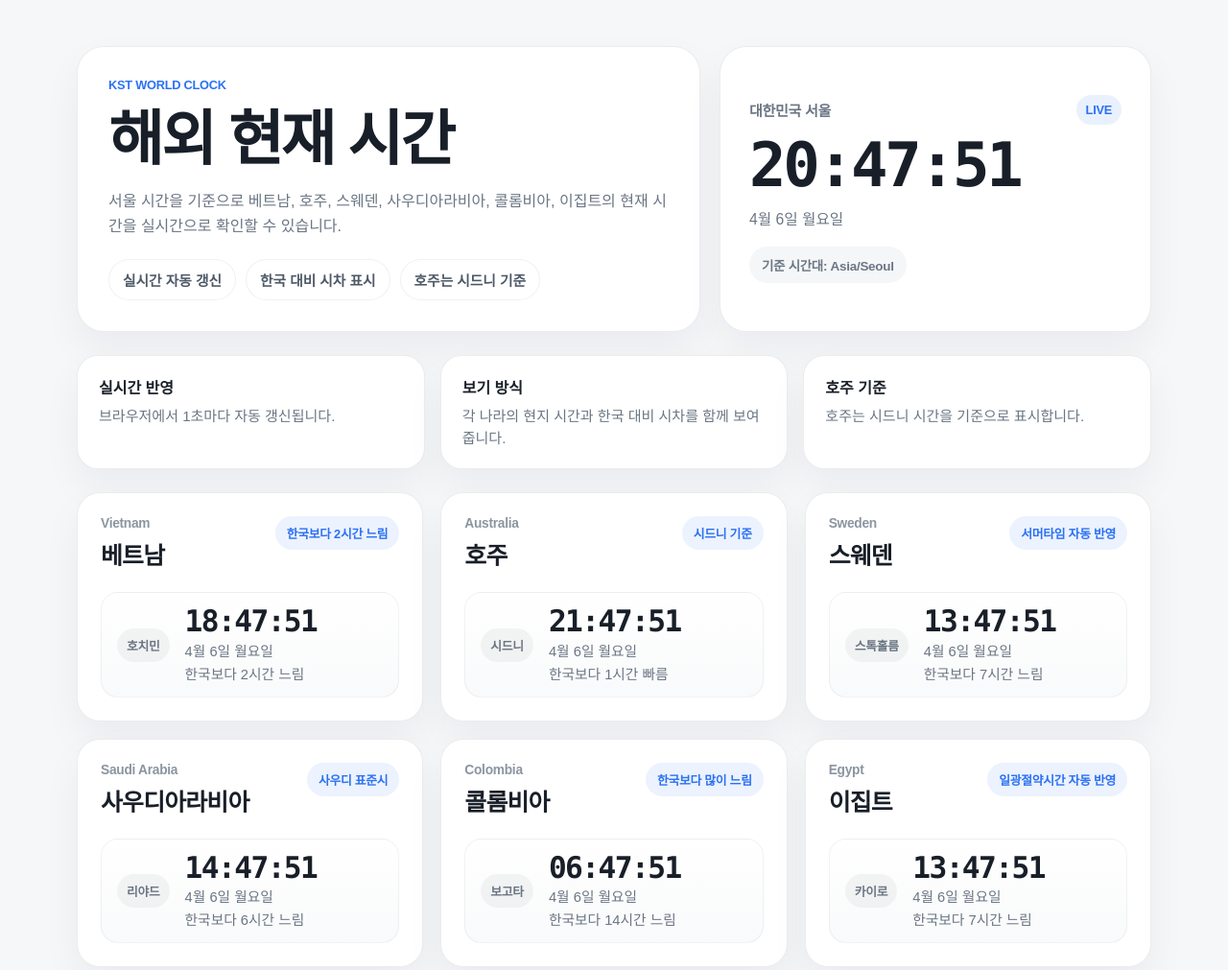
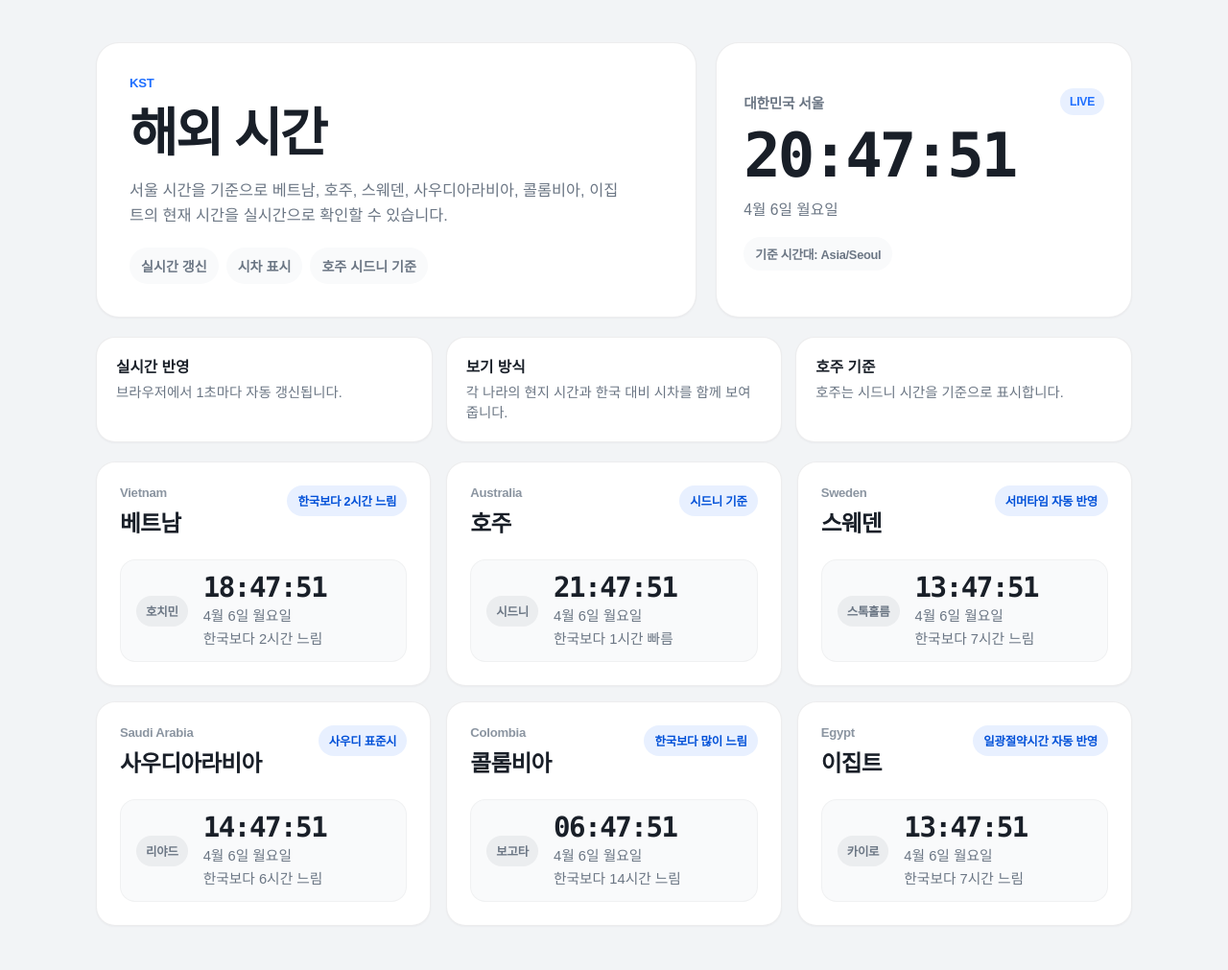
Before and after one commit to ericheo123/kst-world-time, a website built with Vite: page index.html in a window 1280 px wide. Shown: the whole page at 96% size. Built offline with nearby package versions, Linux system fonts and the light colour scheme; a web font is replaced by a local one.

Commit message:
Adjust layout closer to Toss style

```diff
--- a/index.html
+++ b/index.html
@@ -24,16 +24,16 @@
     <div class="page-shell">
       <header class="hero">
         <div class="hero-copy">
-          <p class="eyebrow">KST WORLD CLOCK</p>
-          <h1>해외 현재 시간</h1>
+          <p class="eyebrow">KST</p>
+          <h1>해외 시간</h1>
           <p class="hero-text">
             서울 시간을 기준으로 베트남, 호주, 스웨덴, 사우디아라비아, 콜롬비아, 이집트의
             현재 시간을 실시간으로 확인할 수 있습니다.
           </p>
           <div class="hero-points">
-            <span>실시간 자동 갱신</span>
-            <span>한국 대비 시차 표시</span>
-            <span>호주는 시드니 기준</span>
+            <span>실시간 갱신</span>
+            <span>시차 표시</span>
+            <span>호주 시드니 기준</span>
           </div>
         </div>
 
--- a/styles.css
+++ b/styles.css
@@ -1,14 +1,15 @@
 :root {
-  --bg: #f6f7f9;
+  --bg: #f2f4f6;
   --surface: #ffffff;
-  --surface-soft: #f4f6f8;
-  --border: rgba(15, 23, 42, 0.08);
+  --surface-soft: #f9fafb;
+  --border: rgba(25, 31, 40, 0.08);
   --text: #191f28;
   --muted: #6b7684;
   --muted-soft: #8b95a1;
-  --blue: #2b72f2;
-  --blue-soft: rgba(43, 114, 242, 0.1);
-  --shadow: 0 18px 40px rgba(15, 23, 42, 0.05);
+  --blue: #1f6fff;
+  --blue-strong: #0050d8;
+  --blue-soft: rgba(31, 111, 255, 0.1);
+  --shadow: 0 1px 2px rgba(25, 31, 40, 0.04);
 }
 
 * {
@@ -28,9 +29,9 @@ body {
 }
 
 .page-shell {
-  width: min(1120px, calc(100% - 32px));
+  width: min(1080px, calc(100% - 32px));
   margin: 0 auto;
-  padding: 48px 0 64px;
+  padding: 44px 0 56px;
 }
 
 .hero {
@@ -50,8 +51,8 @@ body {
 }
 
 .hero-copy {
-  padding: 32px;
-  border-radius: 28px;
+  padding: 34px;
+  border-radius: 24px;
 }
 
 .eyebrow,
@@ -67,46 +68,46 @@ body {
 .eyebrow {
   margin: 0 0 14px;
   color: var(--blue);
-  font-size: 0.8rem;
+  font-size: 0.82rem;
   font-weight: 800;
   text-transform: uppercase;
 }
 
 h1 {
   margin: 0;
-  font-size: clamp(2.2rem, 5vw, 3.9rem);
-  line-height: 1.14;
+  font-size: clamp(2.2rem, 5vw, 3.4rem);
+  line-height: 1.18;
   letter-spacing: -0.04em;
 }
 
 .hero-text {
-  max-width: 40rem;
-  margin: 16px 0 0;
+  max-width: 32rem;
+  margin: 14px 0 0;
   color: var(--muted);
-  font-size: 1rem;
-  line-height: 1.6;
+  font-size: 1.02rem;
+  line-height: 1.58;
 }
 
 .hero-points {
   display: flex;
   flex-wrap: wrap;
-  gap: 10px;
-  margin-top: 22px;
+  gap: 8px;
+  margin-top: 20px;
 }
 
 .hero-points span {
-  padding: 10px 14px;
+  padding: 9px 12px;
   border-radius: 999px;
-  background: rgba(255, 255, 255, 0.9);
-  color: #4e5968;
-  font-size: 0.92rem;
+  background: var(--surface-soft);
+  color: var(--muted);
+  font-size: 0.88rem;
   font-weight: 600;
-  border: 1px solid rgba(15, 23, 42, 0.06);
+  border: 0;
 }
 
 .kst-panel {
-  border-radius: 28px;
-  padding: 30px;
+  border-radius: 24px;
+  padding: 30px 28px;
   display: flex;
   flex-direction: column;
   justify-content: center;
@@ -122,16 +123,16 @@ h1 {
 .panel-label {
   margin: 0;
   color: var(--muted);
-  font-size: 0.94rem;
+  font-size: 0.92rem;
   font-weight: 600;
 }
 
 .live-dot {
-  padding: 8px 10px;
+  padding: 7px 10px;
   border-radius: 999px;
   background: var(--blue-soft);
   color: var(--blue);
-  font-size: 0.8rem;
+  font-size: 0.76rem;
   font-weight: 700;
 }
 
@@ -139,7 +140,7 @@ h1 {
   margin-top: 10px;
   font-family:
     ui-monospace, SFMono-Regular, SF Mono, Menlo, Consolas, Liberation Mono, monospace;
-  font-size: clamp(2.6rem, 5vw, 4.2rem);
+  font-size: clamp(2.8rem, 5vw, 4.1rem);
   font-weight: 700;
   line-height: 1;
   letter-spacing: -0.05em;
@@ -154,49 +155,49 @@ h1 {
 .panel-chip {
   width: fit-content;
   margin-top: 18px;
-  padding: 9px 13px;
+  padding: 8px 12px;
   border-radius: 999px;
   color: var(--muted);
   background: var(--surface-soft);
-  font-size: 0.84rem;
+  font-size: 0.8rem;
   font-weight: 600;
 }
 
 .info-bar {
   display: grid;
   grid-template-columns: repeat(3, minmax(0, 1fr));
-  gap: 16px;
-  margin-top: 24px;
+  gap: 14px;
+  margin-top: 20px;
 }
 
 .info-card {
-  padding: 20px 22px;
-  border-radius: 22px;
+  padding: 18px 20px;
+  border-radius: 20px;
   display: flex;
   flex-direction: column;
-  gap: 8px;
+  gap: 6px;
 }
 
 .info-card strong {
   color: var(--text);
-  font-size: 1rem;
+  font-size: 0.98rem;
 }
 
 .info-card span {
   color: var(--muted);
-  font-size: 0.94rem;
+  font-size: 0.9rem;
   line-height: 1.5;
 }
 
 .clock-grid {
   display: grid;
   grid-template-columns: repeat(3, minmax(0, 1fr));
-  gap: 18px;
-  margin-top: 24px;
+  gap: 16px;
+  margin-top: 20px;
 }
 
 .clock-card {
-  border-radius: 24px;
+  border-radius: 20px;
   padding: 24px;
   transform: translateY(18px);
   opacity: 0;
@@ -232,24 +233,24 @@ h1 {
 
 .country-label {
   margin: 0;
-  font-size: 0.86rem;
+  font-size: 0.82rem;
   color: var(--muted-soft);
   font-weight: 600;
 }
 
 .country-name {
   margin: 6px 0 0;
-  font-size: 1.55rem;
+  font-size: 1.48rem;
   letter-spacing: -0.03em;
 }
 
 .offset-badge {
   flex-shrink: 0;
-  padding: 8px 12px;
+  padding: 7px 11px;
   border-radius: 999px;
-  background: rgba(43, 114, 242, 0.09);
-  color: var(--blue);
-  font-size: 0.8rem;
+  background: var(--blue-soft);
+  color: var(--blue-strong);
+  font-size: 0.78rem;
   font-weight: 700;
   text-align: right;
 }
@@ -266,18 +267,18 @@ h1 {
   gap: 12px 16px;
   align-items: center;
   padding: 14px 16px;
-  border-radius: 18px;
-  background: linear-gradient(180deg, #ffffff 0%, #f9fafb 100%);
-  border: 1px solid rgba(15, 23, 42, 0.05);
+  border-radius: 16px;
+  background: var(--surface-soft);
+  border: 1px solid rgba(25, 31, 40, 0.04);
 }
 
 .city-tag {
   width: fit-content;
-  padding: 8px 10px;
+  padding: 7px 10px;
   border-radius: 999px;
-  background: rgba(15, 23, 42, 0.045);
+  background: rgba(107, 118, 132, 0.1);
   color: var(--muted);
-  font-size: 0.8rem;
+  font-size: 0.78rem;
   font-weight: 700;
 }
 
@@ -290,7 +291,7 @@ h1 {
 .city-time {
   font-family:
     ui-monospace, SFMono-Regular, SF Mono, Menlo, Consolas, Liberation Mono, monospace;
-  font-size: 1.95rem;
+  font-size: 1.82rem;
   font-weight: 700;
   line-height: 1;
   letter-spacing: -0.05em;
@@ -306,20 +307,15 @@ h1 {
 .kst-panel,
 .info-card,
 .clock-card,
-.city-row,
-.hero-points span {
-  transition:
-    transform 180ms ease,
-    box-shadow 180ms ease,
-    border-color 180ms ease;
+.city-row {
+  transition: border-color 160ms ease, box-shadow 160ms ease;
 }
 
 .clock-card:hover,
 .info-card:hover,
 .kst-panel:hover {
-  transform: translateY(-2px);
-  box-shadow: 0 22px 44px rgba(15, 23, 42, 0.08);
-  border-color: rgba(43, 114, 242, 0.14);
+  border-color: rgba(31, 111, 255, 0.14);
+  box-shadow: 0 6px 20px rgba(25, 31, 40, 0.05);
 }
 
 @keyframes card-rise {
```
